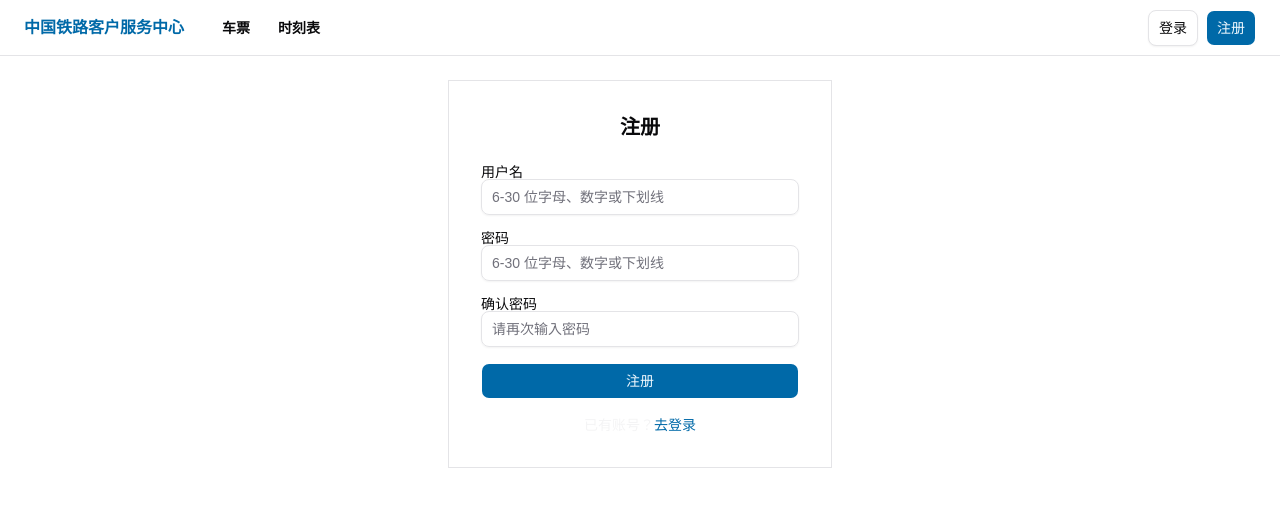
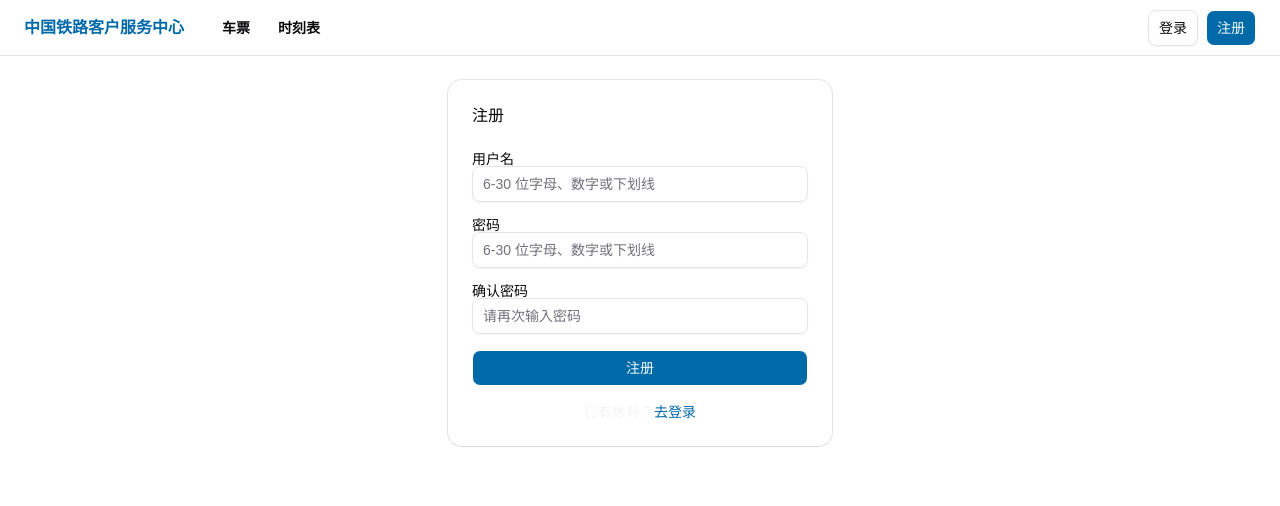
Before and after one commit to konglils/12306, a React (Vite) app in the folder frontend/: page /signup in a window 1280 px wide. Shown: the top 506 px of the page. Built offline with nearby package versions, Linux system fonts and the light colour scheme; no server answers.

Commit message:
feat: 把所有 card 替换成 shadcn/ui

```diff
--- a/frontend/src/components/TicketSearch.tsx
+++ b/frontend/src/components/TicketSearch.tsx
@@ -3,6 +3,7 @@ import { useStations } from '../store/stations'
 import { Button } from '@/components/ui/button'
 import { Input } from '@/components/ui/input'
 import { Label } from '@/components/ui/label'
+import { Card, CardContent } from '@/components/ui/card'
 
 interface Props {
   fromCode?: string
@@ -100,7 +101,8 @@ export default function TicketSearch({ fromCode, toCode, date, onSearch }: Props
   }
 
   return (
-    <section className="bg-card border border-stroke px-6 py-5 mb-5">
+    <Card>
+      <CardContent>
       <div className="grid gap-2.5 items-end" style={{ gridTemplateColumns: '1fr auto 1fr 0.7fr auto' }}>
         <div ref={fromRef} className="relative">
           <Label>出发站</Label>
@@ -178,6 +180,7 @@ export default function TicketSearch({ fromCode, toCode, date, onSearch }: Props
           查询
         </Button>
       </div>
-    </section>
+      </CardContent>
+    </Card>
   )
 }
--- /dev/null
+++ b/frontend/src/components/ui/card.tsx
@@ -0,0 +1,103 @@
+import * as React from "react"
+
+import { cn } from "@/lib/utils"
+
+function Card({
+  className,
+  size = "default",
+  ...props
+}: React.ComponentProps<"div"> & { size?: "default" | "sm" }) {
+  return (
+    <div
+      data-slot="card"
+      data-size={size}
+      className={cn(
+        "group/card flex flex-col gap-(--card-spacing) overflow-hidden rounded-xl bg-card py-(--card-spacing) text-sm text-card-foreground shadow-xs ring-1 ring-foreground/10 [--card-spacing:--spacing(6)] has-[>img:first-child]:pt-0 data-[size=sm]:[--card-spacing:--spacing(4)] *:[img:first-child]:rounded-t-xl *:[img:last-child]:rounded-b-xl",
+        className
+      )}
+      {...props}
+    />
+  )
+}
+
+function CardHeader({ className, ...props }: React.ComponentProps<"div">) {
+  return (
+    <div
+      data-slot="card-header"
+      className={cn(
+        "group/card-header @container/card-header grid auto-rows-min items-start gap-1 rounded-t-xl px-(--card-spacing) has-data-[slot=card-action]:grid-cols-[1fr_auto] has-data-[slot=card-description]:grid-rows-[auto_auto] [.border-b]:pb-(--card-spacing)",
+        className
+      )}
+      {...props}
+    />
+  )
+}
+
+function CardTitle({ className, ...props }: React.ComponentProps<"div">) {
+  return (
+    <div
+      data-slot="card-title"
+      className={cn(
+        "font-heading text-base leading-normal font-medium group-data-[size=sm]/card:text-sm",
+        className
+      )}
+      {...props}
+    />
+  )
+}
+
+function CardDescription({ className, ...props }: React.ComponentProps<"div">) {
+  return (
+    <div
+      data-slot="card-description"
+      className={cn("text-sm text-muted-foreground", className)}
+      {...props}
+    />
+  )
+}
+
+function CardAction({ className, ...props }: React.ComponentProps<"div">) {
+  return (
+    <div
+      data-slot="card-action"
+      className={cn(
+        "col-start-2 row-span-2 row-start-1 self-start justify-self-end",
+        className
+      )}
+      {...props}
+    />
+  )
+}
+
+function CardContent({ className, ...props }: React.ComponentProps<"div">) {
+  return (
+    <div
+      data-slot="card-content"
+      className={cn("px-(--card-spacing)", className)}
+      {...props}
+    />
+  )
+}
+
+function CardFooter({ className, ...props }: React.ComponentProps<"div">) {
+  return (
+    <div
+      data-slot="card-footer"
+      className={cn(
+        "flex items-center rounded-b-xl px-(--card-spacing) [.border-t]:pt-(--card-spacing)",
+        className
+      )}
+      {...props}
+    />
+  )
+}
+
+export {
+  Card,
+  CardHeader,
+  CardFooter,
+  CardTitle,
+  CardAction,
+  CardDescription,
+  CardContent,
+}
--- a/frontend/src/pages/Signin.tsx
+++ b/frontend/src/pages/Signin.tsx
@@ -3,6 +3,7 @@ import { Link, useNavigate } from 'react-router-dom'
 import axios from 'axios'
 import { useAuth } from '../store/auth'
 import { Button } from '@/components/ui/button'
+import { Card, CardContent, CardHeader, CardTitle } from '@/components/ui/card'
 import { Input } from '@/components/ui/input'
 import { Label } from '@/components/ui/label'
 
@@ -34,9 +35,11 @@ export default function Signin() {
 
   return (
     <div className="max-w-sm mx-auto">
-      <section className="bg-card border border-stroke px-8 py-8">
-        <h1 className="text-xl font-bold text-ink mb-6 text-center">登录</h1>
-
+      <Card>
+        <CardHeader>
+          <CardTitle>登录</CardTitle>
+        </CardHeader>
+        <CardContent>
         <form onSubmit={handleSubmit} className="flex flex-col gap-4">
           <div>
             <Label>用户名</Label>
@@ -68,7 +71,8 @@ export default function Signin() {
         <p className="text-sm text-muted mt-4 text-center">
           没有账号？<Link to="/signup" className="text-primary hover:text-primary-hi">去注册</Link>
         </p>
-      </section>
+        </CardContent>
+      </Card>
     </div>
   )
 }
--- a/frontend/src/pages/Signup.tsx
+++ b/frontend/src/pages/Signup.tsx
@@ -2,6 +2,7 @@ import { useState } from 'react'
 import { Link, useNavigate } from 'react-router-dom'
 import axios from 'axios'
 import { Button } from '@/components/ui/button'
+import { Card, CardContent, CardHeader, CardTitle } from '@/components/ui/card'
 import { Input } from '@/components/ui/input'
 import { Label } from '@/components/ui/label'
 
@@ -39,9 +40,11 @@ export default function Signup() {
 
   return (
     <div className="max-w-sm mx-auto">
-      <section className="bg-card border border-stroke px-8 py-8">
-        <h1 className="text-xl font-bold text-ink mb-6 text-center">注册</h1>
-
+      <Card>
+        <CardHeader>
+          <CardTitle>注册</CardTitle>
+        </CardHeader>
+        <CardContent>
         <form onSubmit={handleSubmit} className="flex flex-col gap-4">
           <div>
             <Label>用户名</Label>
@@ -85,7 +88,8 @@ export default function Signup() {
         <p className="text-sm text-muted mt-4 text-center">
           已有账号？<Link to="/signin" className="text-primary hover:text-primary-hi">去登录</Link>
         </p>
-      </section>
+        </CardContent>
+      </Card>
     </div>
   )
 }
--- a/frontend/src/pages/Tickets.tsx
+++ b/frontend/src/pages/Tickets.tsx
@@ -2,6 +2,7 @@ import { useEffect, useState } from 'react'
 import { Link, useSearchParams } from 'react-router-dom'
 import axios from 'axios'
 import TicketSearch from '../components/TicketSearch'
+import { Card, CardContent } from '@/components/ui/card'
 import { useStations } from '../store/stations'
 import type { Ticket } from '../types'
 
@@ -72,7 +73,7 @@ export default function Tickets() {
           </div>
 
           {tickets.map(t => (
-            <article key={t.trainCode} className="bg-card border border-stroke mb-3 last:mb-0">
+            <Card key={t.trainCode} size="sm">
               <div
                 className="grid items-center gap-x-3 px-4 py-2.5 bg-primary text-white"
                 style={{ gridTemplateColumns: '4rem 1fr auto' }}
@@ -86,8 +87,9 @@ export default function Tickets() {
                 </span>
               </div>
 
+              <CardContent>
                 <div
-                className="px-4 py-2 grid gap-x-16 gap-y-2"
+                  className="grid gap-x-16 gap-y-2"
                   style={{ gridTemplateColumns: 'repeat(auto-fill, minmax(100px, 1fr))' }}
                 >
                   {t.seats.map(s => (
@@ -100,7 +102,8 @@ export default function Tickets() {
                     </div>
                   ))}
                 </div>
-            </article>
+              </CardContent>
+            </Card>
           ))}
         </section>
       )}
--- a/frontend/src/pages/Trains.tsx
+++ b/frontend/src/pages/Trains.tsx
@@ -3,6 +3,7 @@ import { useSearchParams } from 'react-router-dom'
 import axios from 'axios'
 import type { Train } from '../types'
 import { useStations } from '../store/stations'
+import { Card, CardContent } from '@/components/ui/card'
 import { Button } from '@/components/ui/button'
 import { Input } from '@/components/ui/input'
 import { Label } from '@/components/ui/label'
@@ -40,7 +41,8 @@ export default function Trains() {
 
   return (
     <div>
-      <section className="bg-card border border-stroke px-6 py-5 mb-5">
+      <Card>
+        <CardContent>
         <div className="flex gap-2.5 items-end">
           <div className="flex-1 min-w-0">
             <Label>车次号</Label>
@@ -56,7 +58,8 @@ export default function Trains() {
             查询
           </Button>
         </div>
-      </section>
+        </CardContent>
+      </Card>
 
       {loading && (
         <div className="text-center py-12 text-muted">查询中...</div>
@@ -67,7 +70,8 @@ export default function Trains() {
       )}
 
       {!loading && train && (
-        <section className="bg-card border border-stroke p-6">
+        <Card>
+          <CardContent>
           <div className="flex items-baseline gap-3 mb-4">
             <h2 className="text-xl font-extrabold text-ink">{train.trainCodes}</h2>
             <span className="text-sm text-muted">{train.style}</span>
@@ -110,7 +114,8 @@ export default function Trains() {
               })}
             </tbody>
           </table>
-        </section>
+          </CardContent>
+        </Card>
       )}
     </div>
   )
```
Lines whose indentation alone changed are shown as unchanged.
